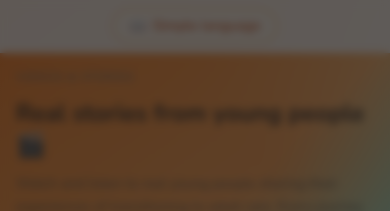
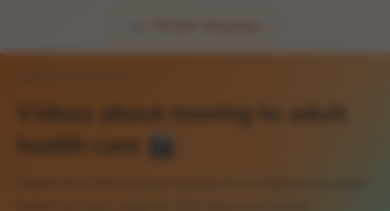
Before and after one commit to tedotedo/transition-helper, a React (Vite) app: page /videos in a window 390 px wide. Shown: the top 211 px of the page. Built offline with nearby package versions, Linux system fonts and the light colour scheme; a web font is replaced by a local one.

Commit message:
Soften 'real stories from young people' wording for the videos (#35)

```diff
--- a/src/components/home/JourneyQuiz.tsx
+++ b/src/components/home/JourneyQuiz.tsx
@@ -24,7 +24,7 @@ const familiarOptions: { value: Familiarity; label: string; emoji: string }[] =
 const goalOptions: { value: Goal; label: string; emoji: string; description: string }[] = [
   { value: 'understand', label: 'Understand what\'s changing', emoji: '📚', description: 'Learn what happens at 16 and 18' },
   { value: 'plan', label: 'Plan my transition', emoji: '📝', description: 'Get ready step by step' },
-  { value: 'stories', label: 'Hear from others', emoji: '💬', description: 'Watch videos from young people' },
+  { value: 'stories', label: 'Hear from others', emoji: '💬', description: 'Watch videos about moving to adult care' },
   { value: 'rights', label: 'Know my rights', emoji: '⚖️', description: 'Understand consent and decisions' },
 ]
 
--- a/src/data/notifications.ts
+++ b/src/data/notifications.ts
@@ -44,8 +44,8 @@ export const defaultNotifications: Notification[] = [
   {
     id: 'tip-2',
     type: 'tip',
-    title: 'Watch: Real stories from young people 🎬',
-    message: "Hear from other young people who've been through transition. Their experiences might help you feel less alone.",
+    title: 'Watch: videos about moving to adult care 🎬',
+    message: "Short films from NHS teams and other organisations about moving to adult services. Seeing what to expect can help you feel more ready.",
     href: '/videos',
     createdAt: new Date(Date.now() - 1000 * 60 * 60 * 12), // 12 hours ago
   },
--- a/src/data/search-index.ts
+++ b/src/data/search-index.ts
@@ -53,8 +53,8 @@ export const searchIndex: SearchItem[] = [
   {
     id: 'videos',
     title: 'Videos & Stories',
-    description: 'Real stories from young people about their transition experiences',
-    keywords: ['videos', 'stories', 'experiences', 'real', 'young', 'people', 'watch'],
+    description: 'Videos about moving to adult health care, shown via YouTube',
+    keywords: ['videos', 'stories', 'experiences', 'youtube', 'films', 'watch'],
     href: '/videos',
     category: 'page',
   },
--- a/src/pages/VideosStories.tsx
+++ b/src/pages/VideosStories.tsx
@@ -18,12 +18,12 @@ export function VideosStories() {
       {/* Header */}
       <header className="space-y-3">
         <p className="text-xs font-semibold uppercase tracking-wider text-warm-500">Videos & Stories</p>
-        <h1 className="text-2xl md:text-3xl font-bold text-warm-800">Real stories from young people 🎬</h1>
+        <h1 className="text-2xl md:text-3xl font-bold text-warm-800">Videos about moving to adult health care 🎬</h1>
         <p className="max-w-2xl text-sm md:text-base text-warm-600 leading-relaxed">
-          Watch and listen to real young people sharing their experiences of transitioning to adult care.
-          Every journey is unique, and these stories show there's no single "right way" to transition.
+          Watch short films about moving from children's to adult health services, made by NHS teams and other organisations.
+          Every journey is unique, and there's no single "right way" to transition.
         </p>
-        <div className="mt-2"><ReadAloud text="Watch and listen to real young people sharing their experiences of transitioning to adult care. Every journey is unique, and these stories show there's no single right way to transition." /></div>
+        <div className="mt-2"><ReadAloud text="Watch short films about moving from children's to adult health services, made by NHS teams and other organisations. Every journey is unique, and there's no single right way to transition." /></div>
       </header>
 
       {/* Info Banners */}
```
Also changed, not shown: 1 other file (tests, documents, lock files or other folders).
